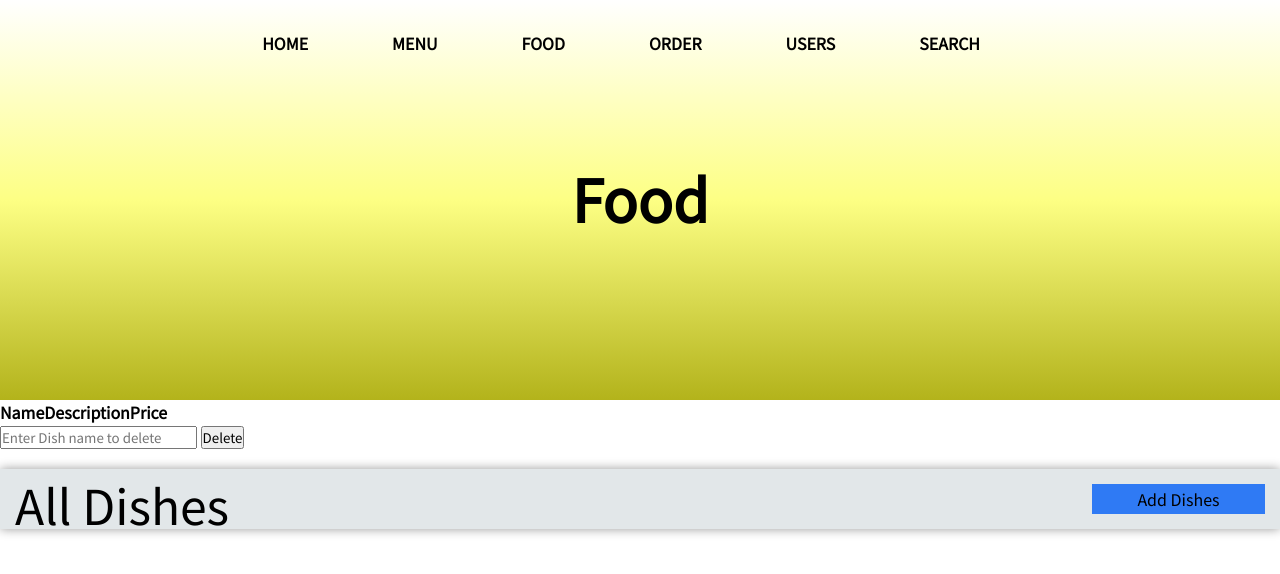
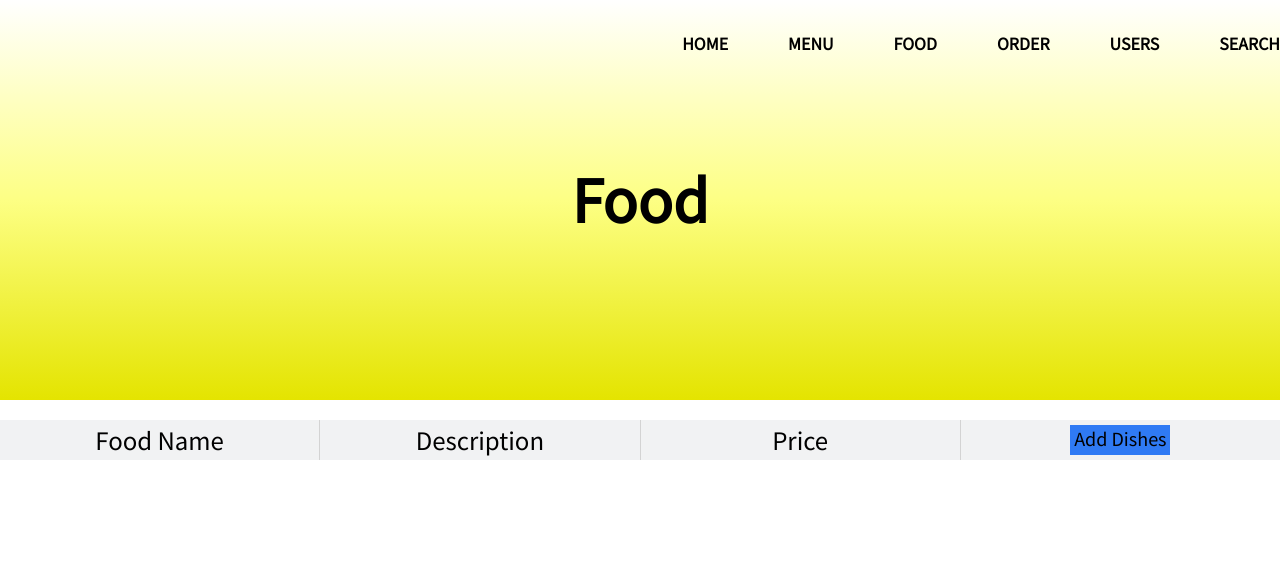
Before and after one commit to wadoodalam/changsKitchen, a Django app: page /food/ in a window 1280 px wide. Shown: the top 574 px of the page. Run offline with Django 3.2, Linux system fonts and the light colour scheme; data that the repository does not hold is empty.

Commit message:
html and css fixed

```diff
--- a/changskitchenapp/static/css/style.css
+++ b/changskitchenapp/static/css/style.css
@@ -57,7 +57,7 @@ h2{
 }
 .intro_bg2{
     /*background-image:url("image/intro.png");*/
-    background-image: linear-gradient(#fff,#fdff84,rgb(179, 179, 27));
+    background-image: linear-gradient(#fff,#fdff84,rgb(228, 228, 0));
     width: 100%;
     /*height: 718px;*/
     height: 400px;
@@ -69,6 +69,14 @@ h2{
     /*height: 718px;*/
     height: 400px;
 }
+.intro_bg4{
+    /*background-image:url("image/intro.png");*/
+    background-image: linear-gradient(#fff,#f691ff,rgb(148, 0, 141));
+    width: 100%;
+    /*height: 718px;*/
+    height: 400px;
+}
+
 
 .header{
     display: flex;
@@ -106,12 +114,13 @@ h2{
     display: flex;
     justify-content: flex-end;
     line-height: 86px;
-    width:calc(1280px - 300px);
+    /*width:calc(1280px - 300px);*/
+    width: 1280px;
     /*background-color: blue;*/
 }
 
 .nav > li{
-    margin-left: 84px;
+    margin-left: 60px;
 }
 
 .nav > li > a{
@@ -316,7 +325,7 @@ footer > div:last-child{
     position: relative;
     display: flex;
     width: 1280px;
-    background:white;
+    background:rgb(61, 49, 49);
     box-shadow: 0px 0px 10px rgba(0,0,0,0.4);
     margin: 20px auto;
     height: 60px;
@@ -346,6 +355,7 @@ footer > div:last-child{
     margin: auto 15px auto 500px;
     text-align: center;
 }
+
 
 /*food----------------------------------------------------------------*/
 
@@ -385,3 +395,133 @@ footer > div:last-child{
     margin: auto 500px auto 10px;
     text-align: center;
 }
+
+.category{
+    display: flex;
+    width:1280px;
+    height: 40px;
+    background: #f1f2f3;
+    margin: 20px auto 0px auto;
+    color: black;
+    font-size: 24px;
+    text-align: center;
+    line-height: 40px;
+}
+
+.category > li {
+    flex:1;
+}
+
+.category > li:not(:last-child) {
+    border-right: 1px solid lightgray;
+}
+
+.category > li > .manage{
+    width: 100px;
+    height: 30px;
+    background: #2f7af4;
+    font-size: 18px;
+    margin: 5px auto ;
+    /*top, right, bottom, and left*/
+    text-align: cneter;
+    line-height: 26px;
+}
+
+
+table{
+    margin:auto;
+}
+
+.table_food{
+    position: relative;
+    display: flex;
+    width: 1280px;
+    background: #feffd9;
+    box-shadow: 0px 0px 1px rgba(0,0,0,0.4);
+    margin: auto;
+    text-align: center;
+}
+
+.table_food > td{
+    flex:1;
+}
+.table_food > td:not(:last-child) {
+    border-right: 1px solid lightgray;
+}
+
+form{
+    position:relative;
+    background:#f1f2f3;
+    width: 1130px;
+    height: 60px;
+    font-size: 24px;
+    margin: 10px auto;
+    line-height: 60px;
+    padding-left: 150px;
+}
+
+
+/*-----------Order begin ------------------------------------*/
+
+.category_order{
+    display: flex;
+    width: 1280px;
+    height: 40px;
+    background: #f1f2f3;
+    margin: 20px auto 0px auto;
+    color: black;
+    font-size: 24px;
+    text-align: center;
+    line-height: 40px;
+}
+
+.category_order > li:not(:last-child) {
+    border-right: 1px solid lightgray;
+    flex:1;
+}
+
+.category_order > li:last-child {
+    border-right: 1px solid lightgray;
+    flex:2;
+}
+
+
+
+.table_order{
+    position: relative;
+    display: flex;
+    width: 1280px;
+    background: hsl(204, 100%, 92%);
+    box-shadow: 0px 0px 1px rgba(0,0,0,0.4);
+    margin: auto;
+    text-align: center;
+}
+
+.table_order > td:not(:last-child) {
+    border-right: 1px solid lightgray;
+    flex:1;
+}
+
+.table_order > td:last-child{
+    flex:2;
+}
+
+
+/*---------users begin------------------------------------------------*/
+
+.table_users{
+    position: relative;
+    display: flex;
+    width: 1280px;
+    background: #fccbff;
+    box-shadow: 0px 0px 1px rgba(0,0,0,0.4);
+    margin: auto;
+    text-align: center;
+}
+
+.table_users > td{
+    flex:1;
+}
+.table_users > td:not(:last-child) {
+    border-right: 1px solid lightgray;
+}
--- a/changskitchenapp/templates/food.html
+++ b/changskitchenapp/templates/food.html
@@ -27,44 +27,44 @@
 
 
         <div class="datatable" id="tableContainer">
-            <table>
-                <tr>
-                    <th>Name</th>
-                    <th>Description</th>
-                    <th>Price</th>
-                </tr>
 
+            <!--ul class="subtitle0">
+                <div><h2>All Dishes</h2></div>
+                <div class="manage"><a href="/food_add">Add Dishes</a></div>
+            </ul-->
+
+            <div class ="category">
+                <li>Food Name</li>
+                <li>Description</li>
+                <li>Price</li>
+                <li><div class="manage"><a href="/food_add">Add Dishes</a></div></li>
+            </div>
+
+
+            <table >
 
                 {% for food in comb_list %}
 
-                <tr>
+                <tr class = "table_food" >
                     <td>{{food.name}}</td>
                     <td>{{food.description}}</td>
                     <td>{{food.price}}</td>
+                    <td><input type="submit" value="Delete"></td>
                 </tr>
 
                 {% endfor %}
 
             </table>
 
-			<form method="post" action="">
+
+			<!--form method="post" action="">
 				{% csrf_token %}
 				<!--Type the name you want to search and click on submit-->
-				<input type="text" placeholder="Enter Dish name to delete"  name="delete" id="delete">
+				<!--input type="text" placeholder="Enter Dish name to delete"  name="delete" id="delete">
                 <input type="submit" value="Delete">
-            </form>
-
-            <ul class="subtitle0">
-                <div>
-                    <h2>All Dishes</h2>
-                </div>
-                <div class="manage"><a href="/food_add">Add Dishes</a></div>
-            </ul>
-
-
-
-
+            </form-->
 
         </div>
+
     </body>
 </html>
```
Also changed, not shown: changskitchenapp/templates/order.html (+12 -11 lines), changskitchenapp/templates/search.html (+8 -2 lines), changskitchenapp/templates/users.html (+9 -12 lines).
